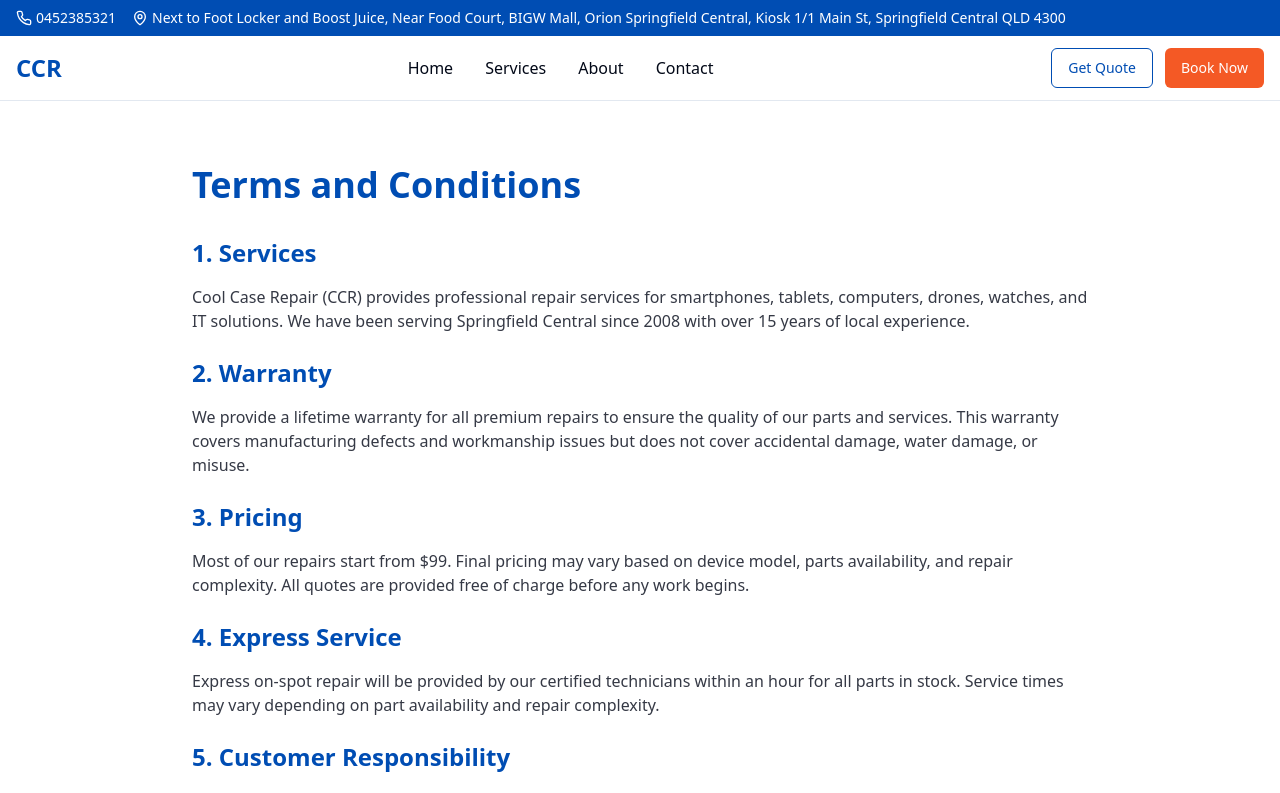
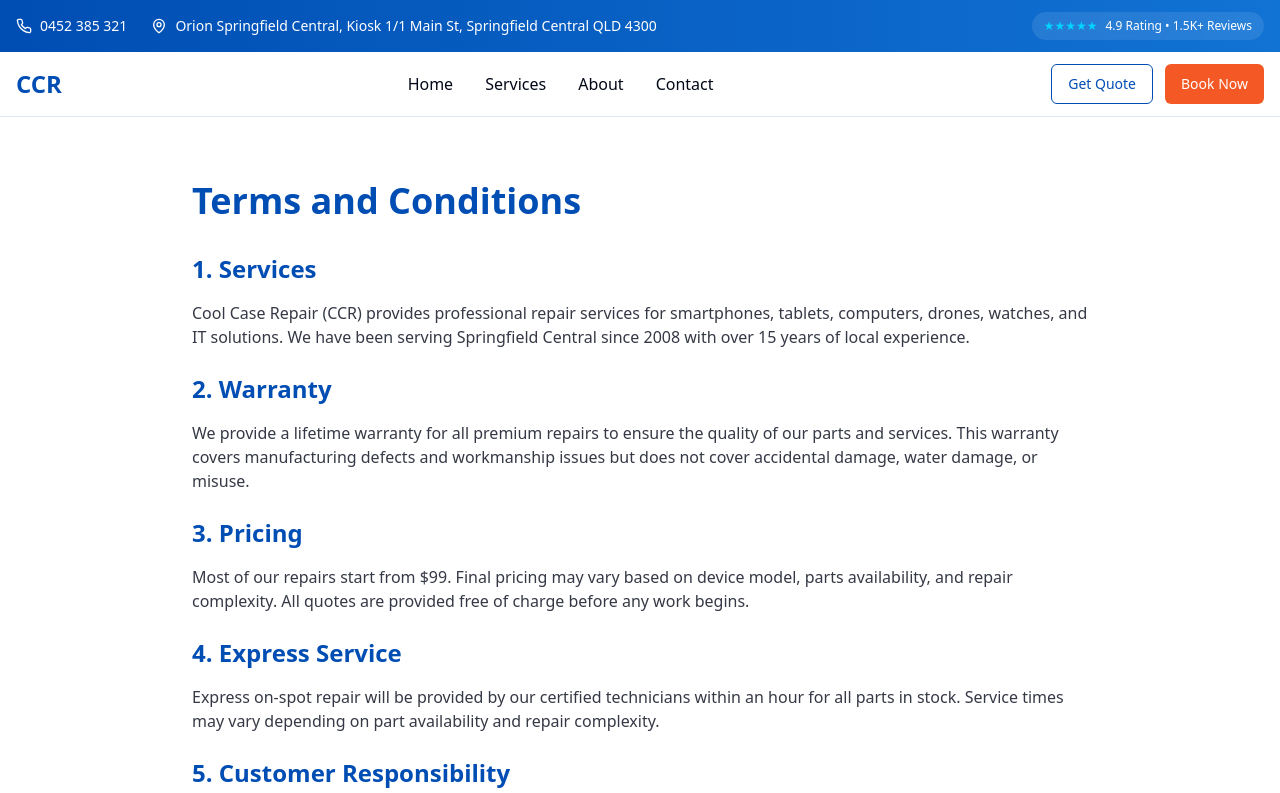
Before and after one commit to ljunwoo0105-a11y/coolcase-repair-qld, a React (Vite) app: page /terms in a window 1280 px wide. Shown: the top 793 px of the page. Built offline with nearby package versions, Linux system fonts and the light colour scheme; the HTML template or start-up script is replaced by a standard one.

Commit message:
Refactor header styling

```diff
--- a/src/components/Header.tsx
+++ b/src/components/Header.tsx
@@ -5,20 +5,23 @@ const Header = () => {
   const [isMenuOpen, setIsMenuOpen] = useState(false);
   return <header className="bg-background/95 backdrop-blur supports-[backdrop-filter]:bg-background/60 sticky top-0 z-50 border-b border-border">
       {/* Top bar */}
-      <div className="bg-ccr-primary text-white py-2">
-        <div className="container mx-auto px-4 flex justify-between items-center text-sm">
-          <div className="flex items-center gap-4">
-            <div className="flex items-center gap-1">
-              <Phone className="h-4 w-4" />
-              <span>0452385321</span>
+      <div className="bg-gradient-to-r from-[hsl(var(--ccr-primary))] to-[hsl(var(--ccr-secondary))] text-white py-3">
+        <div className="container mx-auto px-4">
+          <div className="flex flex-col md:flex-row md:justify-between md:items-center gap-3 md:gap-4 text-sm">
+            <div className="flex flex-col sm:flex-row sm:items-center gap-3 sm:gap-6">
+              <a href="tel:0452385321" className="flex items-center gap-2 hover:text-[hsl(var(--ccr-glow))] transition-colors group">
+                <Phone className="h-4 w-4 group-hover:scale-110 transition-transform" />
+                <span className="font-medium">0452 385 321</span>
+              </a>
+              <div className="flex items-center gap-2">
+                <MapPin className="h-4 w-4 flex-shrink-0" />
+                <span className="line-clamp-1 md:line-clamp-none">Orion Springfield Central, Kiosk 1/1 Main St, Springfield Central QLD 4300</span>
+              </div>
             </div>
-            <div className="flex items-center gap-1">
-              <MapPin className="h-4 w-4" />
-              <span>Next to Foot Locker and Boost Juice, Near Food Court, BIGW Mall, Orion Springfield Central, Kiosk 1/1 Main St, Springfield Central QLD 4300</span>
+            <div className="hidden lg:flex items-center gap-2 text-xs font-medium bg-white/10 px-3 py-1.5 rounded-full backdrop-blur-sm">
+              <span className="text-[hsl(var(--ccr-glow))]">★★★★★</span>
+              <span>4.9 Rating • 1.5K+ Reviews</span>
             </div>
-          </div>
-          <div className="hidden md:block">
-
           </div>
         </div>
       </div>
```
